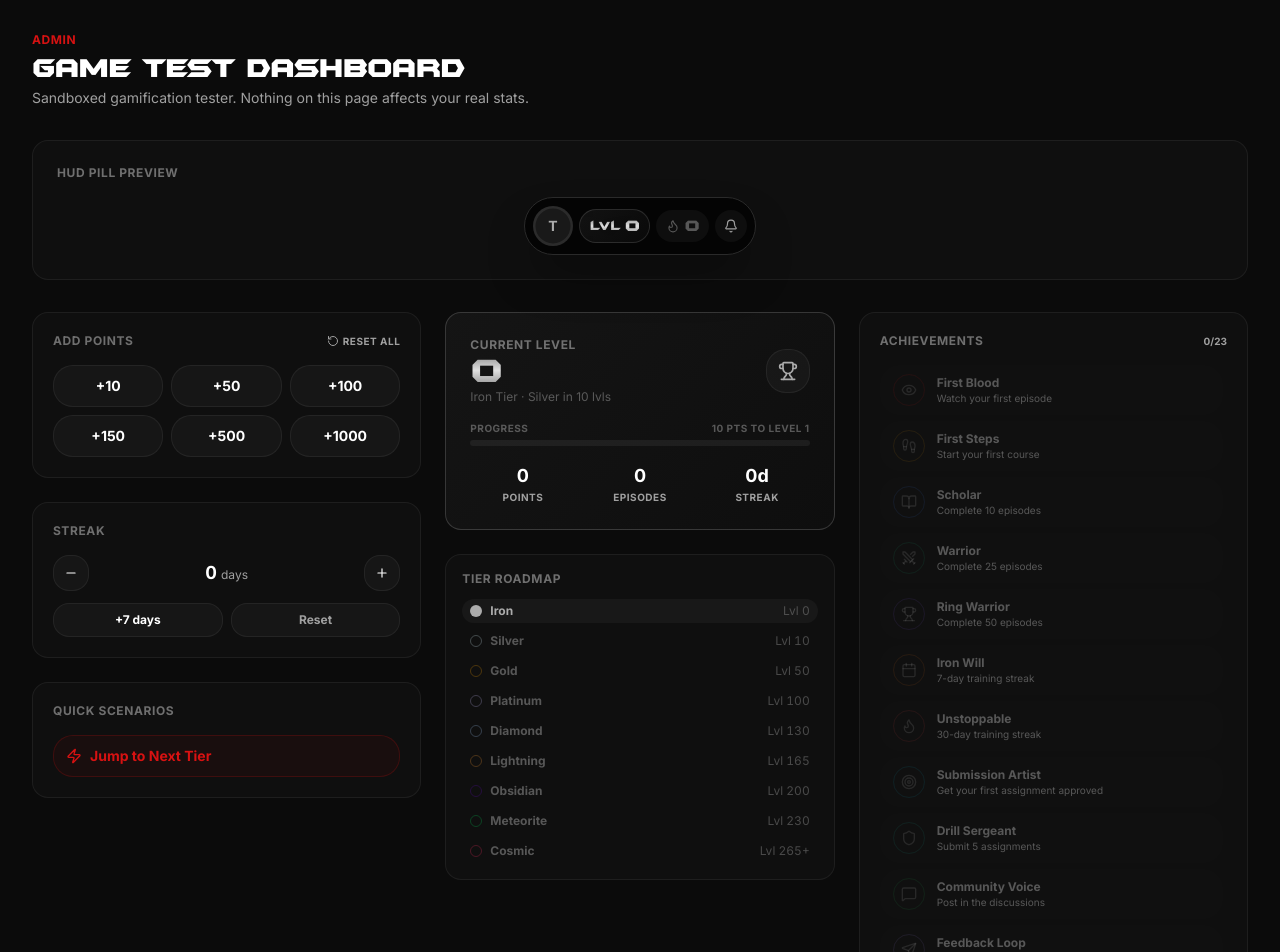
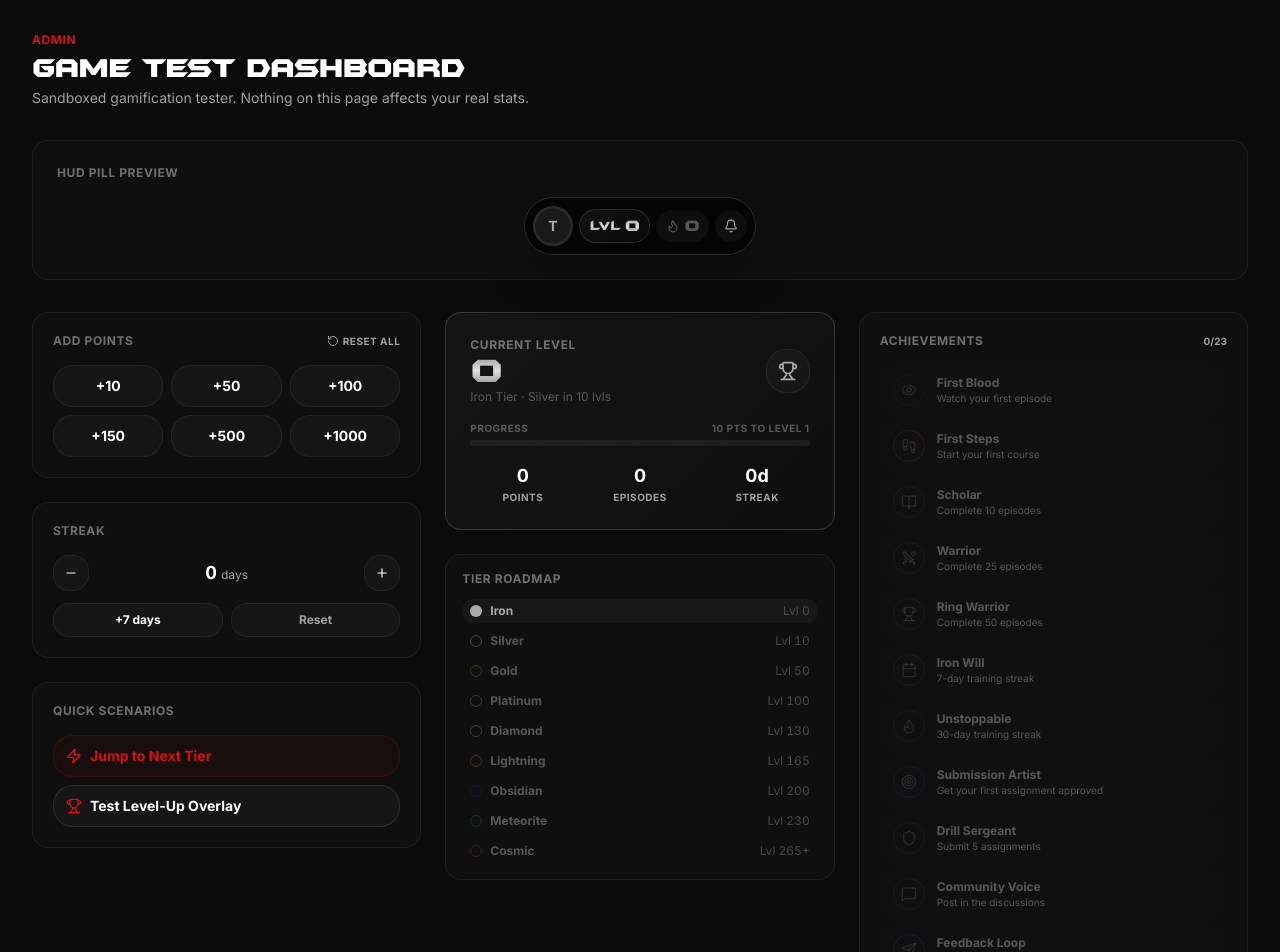
Before and after one commit to SamALQ/fighting-prime, a Next.js app: page /admin/game-test in a window 1280 px wide. Shown: the top 952 px of the page. Built offline with nearby package versions, Linux system fonts and the light colour scheme; no server answers.

Commit message:
level up animation

```diff
--- a/app/admin/game-test/page.tsx
+++ b/app/admin/game-test/page.tsx
@@ -13,6 +13,7 @@ import { ACHIEVEMENTS, getAchievementIcon } from "@/lib/achievements";
 import { startPointsBuildUp, stopPointsBuildUp, playPointsEnd, playLevelUpSound, playTierSound, playAchievementSound } from "@/lib/sounds";
 import type { PointsEndVariant } from "@/lib/sounds";
 import { cn } from "@/lib/utils";
+import { LevelUpOverlay } from "@/components/ui/level-up-overlay";
 
 
 /* ------------------------------------------------------------------ */
@@ -294,6 +295,7 @@ function GameTestHudPill({ stats }: { stats: LocalStats }) {
   const [pointsEvent, setPointsEvent] = useState<{ amount: number; baseAmount?: number; streakMultiplier?: number } | null>(null);
   const [streakFlash, setStreakFlash] = useState(false);
   const [tierPromotion, setTierPromotion] = useState<TierPromotionData | null>(null);
+  const [levelUpOverlay, setLevelUpOverlay] = useState<{ from: number; to: number } | null>(null);
 
   const displayPoints = frozenPoints !== null ? frozenPoints : stats.points;
   const level = getLevelFromPoints(displayPoints);
@@ -376,6 +378,13 @@ function GameTestHudPill({ stats }: { stats: LocalStats }) {
   return (
     <>
       {tierPromotion && <TierPromotionModal tier={tierPromotion} onClose={() => setTierPromotion(null)} />}
+      {levelUpOverlay && (
+        <LevelUpOverlay
+          fromLevel={levelUpOverlay.from}
+          toLevel={levelUpOverlay.to}
+          onDismiss={() => setLevelUpOverlay(null)}
+        />
+      )}
       <div ref={hudRef} className="flex justify-center">
         <motion.div
           initial={{ y: 20, opacity: 0 }}
@@ -680,6 +689,16 @@ export default function GameTestPage() {
                 >
                   <Zap className="h-4 w-4" /> Jump to Next Tier
                 </button>
+                <button
+                  onClick={() => {
+                    const from = Math.max(0, level - 1);
+                    setLevelUpOverlay({ from, to: level });
+                    playLevelUpSound();
+                  }}
+                  className="w-full px-3 py-2.5 rounded-xl border border-foreground/10 bg-foreground/[0.03] hover:bg-foreground/[0.08] transition-colors text-sm font-bold text-foreground flex items-center gap-2"
+                >
+                  <Trophy className="h-4 w-4 text-primary" /> Test Level-Up Overlay
+                </button>
               </div>
             </div>
           </div>
--- a/lib/hooks/use-progress.ts
+++ b/lib/hooks/use-progress.ts
@@ -126,6 +126,7 @@ export function useProgress() {
       return;
     }
 
+    setIsLoading(true);
     let cancelled = false;
 
     (async () => {
```
